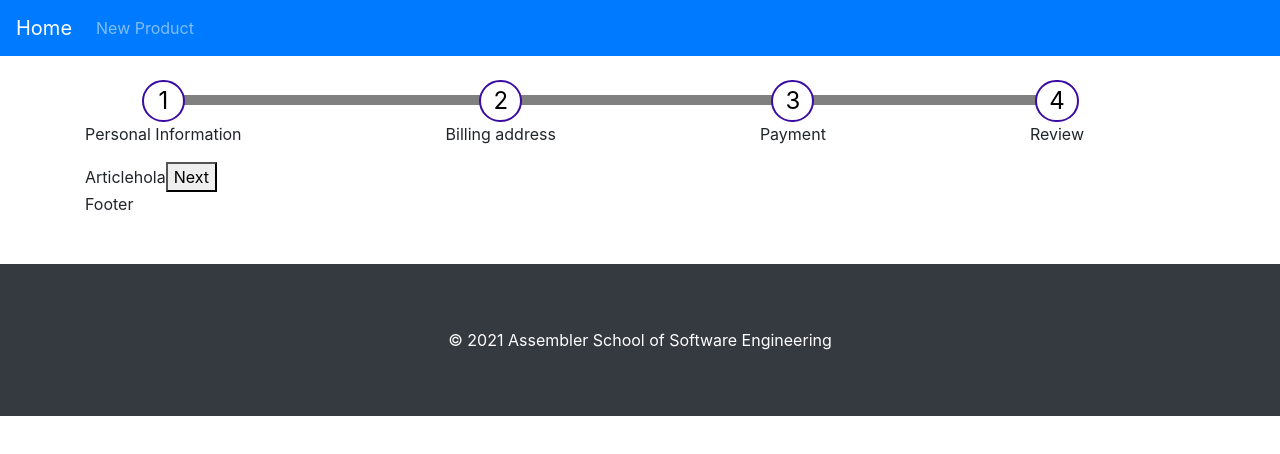
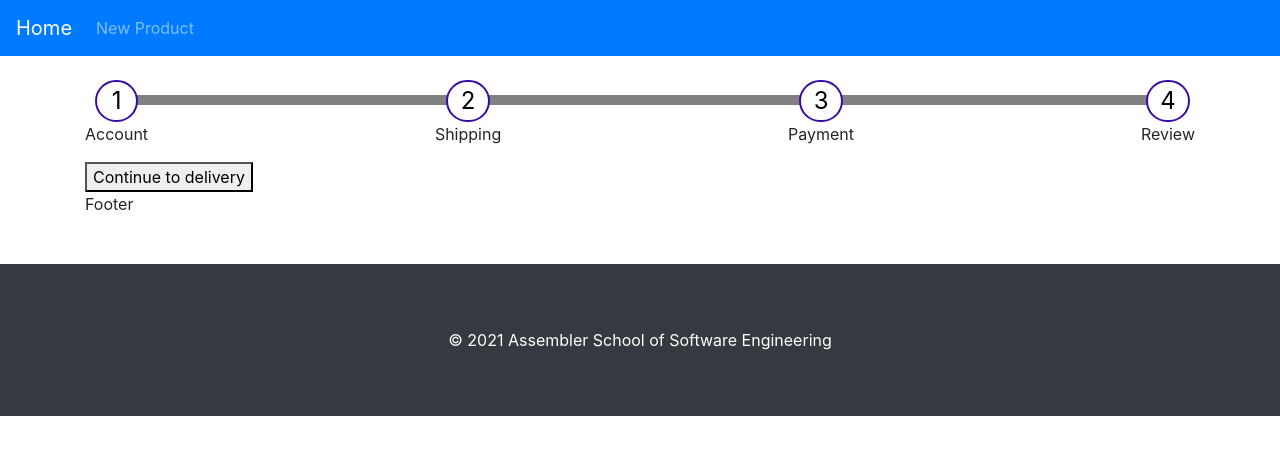
Before and after one commit to assembler-institute/react-shopping-cart-context, a React (Create React App) app: page /checkout/step-1 in a window 1280 px wide. Shown: the top 454 px of the page. Built offline with nearby package versions, Linux system fonts and the light colour scheme.

Commit message:
changed names of context, starting with personal info form

```diff
--- a/src/App.js
+++ b/src/App.js
@@ -2,7 +2,7 @@ import React, { useState, useEffect } from "react";
 import { BrowserRouter, Switch, Route } from "react-router-dom";
 
 // context
-import { CheckoutContext } from "./context/CheckoutContext";
+import { OverviewContext } from "./context/OverviewContext";
 
 import Home from "./pages/Home";
 import NewProduct from "./pages/NewProduct";
@@ -207,13 +207,13 @@ function App() {
         </Route>
 
         <Route path="/checkout">
-          <CheckoutContext.Provider value={{
+          <OverviewContext.Provider value={{
             cartItems: cartItems,
             handleChange: handleChange,
             handleRemove: handleRemove
           }}>
             <Checkout />
-          </CheckoutContext.Provider>
+          </OverviewContext.Provider>
         </Route>
 
       </Switch>
--- a/src/components/ProgressBar/ProgressBar.js
+++ b/src/components/ProgressBar/ProgressBar.js
@@ -12,11 +12,11 @@ export default function ProgressBar() {
             </div>
             <div className="stepContainer mflex mcol malign-center  ">
                 <button className="mnoButton stepButton" type="button">1</button>
-                <p>Personal Information</p>
+                <p>Account</p>
             </div>
             <div className="stepContainer mflex mcol malign-center ">
                 <button className="mnoButton stepButton" type="button">2</button>
-                <p>Billing address</p>
+                <p>Shipping</p>
             </div>
             <div className="stepContainer mflex mcol malign-center ">
                 <button className="mnoButton stepButton" type="button">3</button>
--- a/src/components/ProgressBar/progressBar.scss
+++ b/src/components/ProgressBar/progressBar.scss
@@ -1,7 +1,7 @@
 @use "../../assets/styles/variables.scss" as v;
 @use "../../assets/styles/layout.scss" as l;
 .progressBar {
-  width: 90%;
+  width: 100%;
   position: relative;
   .stepSecondaryLine,
   .stepLine {
@@ -15,16 +15,13 @@
   }
   .stepSecondaryLine {
     background-color: gray;
-    width: 90%;
+    width: 95%;
     top: 15px;
   }
 
   .stepLine {
     background-color: v.$skyBlue;
   }
-}
-.stepContainer {
-  text-align: left;
 }
 .stepButton {
   border-radius: 9999px;
--- a/src/context/CheckoutContext.js
+++ b/src/context/CheckoutContext.js
@@ -1,7 +1,6 @@
 import { createContext } from "react";
 
 export const CheckoutContext = createContext({
-    cartItems: [],
-    handleRemove: () => { },
-    handleChange: () => { }
+    handleSteps: () => { },
+    userInfo: {}
 })
--- /dev/null
+++ b/src/context/OverviewContext.js
@@ -0,0 +1,7 @@
+import { createContext } from "react";
+
+export const OverviewContext = createContext({
+    cartItems: [],
+    handleRemove: () => { },
+    handleChange: () => { }
+})
--- a/src/pages/Checkout/Checkout.js
+++ b/src/pages/Checkout/Checkout.js
@@ -6,8 +6,10 @@ import "./checkout.scss"
 
 // steps import
 import { PersonalForm, BillingForm, PaymentForm } from "./steps"
+// contexts
+import { OverviewContext } from "../../context/OverviewContext";
+import { CheckoutContext } from "../../context/CheckoutContext";
 
-import { CheckoutContext } from "../../context/CheckoutContext";
 import withLayout from "../../hoc/withLayout";
 import ProgressBar from "../../components/ProgressBar";
 
@@ -15,32 +17,33 @@ const INITIAL_NEXT_STEP = 2
 
 function Checkout() {
     const [nextStep, setNextStep] = useState(INITIAL_NEXT_STEP)
-    const { cartItems } = useContext(CheckoutContext)
+    const { cartItems } = useContext(OverviewContext)
     const history = useHistory()
 
     const handleSteps = (step = null) => {
         if (!step) {
-            console.log("hi")
             setNextStep(nextStep + 1)
-            history.push(`/checkout/step-${nextStep}`)
+            return history.push(`/checkout/step-${nextStep}`)
         }
-
+        return history.push(`/checkout/step-${step}`)
     }
 
     console.log(cartItems)
     return (
         <main>
+            <CheckoutContext.Provider value={{
+                handleSteps: handleSteps
+            }}>
                 <header className="checkoutHeader">
                     <ProgressBar />
                 </header>
                 <article className="checkoutForm">
-                Article
                     <Route path="/checkout/step-1"><PersonalForm /></Route>
                     <Route path="/checkout/step-2"><BillingForm /></Route>
                     <Route path="/checkout/step-3"><PaymentForm /></Route>
-                <button type="button" onClick={handleSteps}>Next</button>
                 </article>
-            <aside className="" />
+            </CheckoutContext.Provider>
+            <aside className="checkoutList" />
             <footer className="checkoutFooter">
                 Footer
             </footer>
--- a/src/pages/Checkout/steps/PersonalForm.js
+++ b/src/pages/Checkout/steps/PersonalForm.js
@@ -1,3 +1,8 @@
+import React, { useContext } from "react";
+
+import { CheckoutContext } from "../../../context/CheckoutContext";
+
 export function PersonalForm() {
-    return "hola"
+    const { handleSteps } = useContext(CheckoutContext)
+    return <button type="button" onClick={() => handleSteps()}>Continue to delivery</button>
 }
```
Lines whose indentation alone changed are shown as unchanged.
